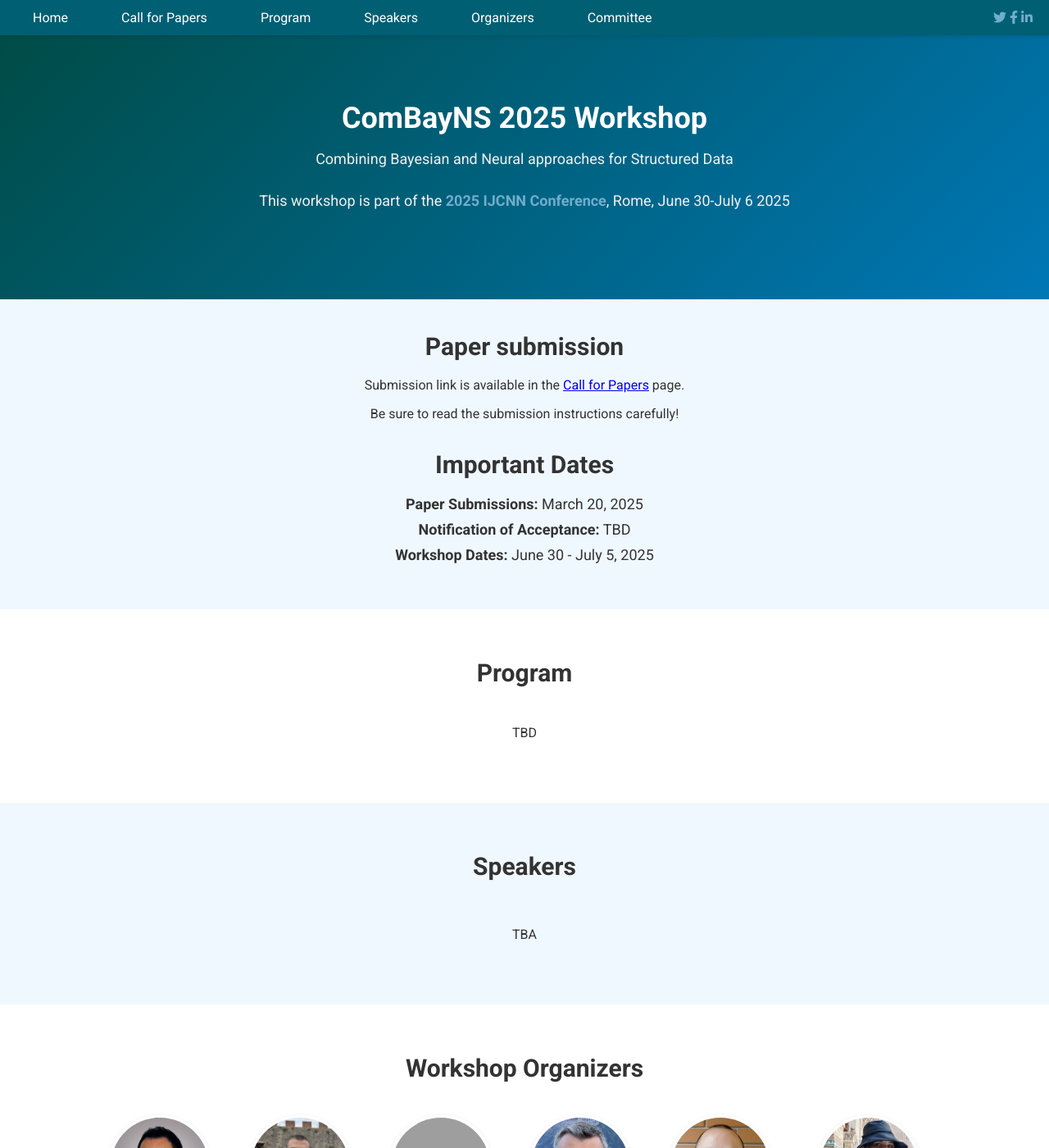
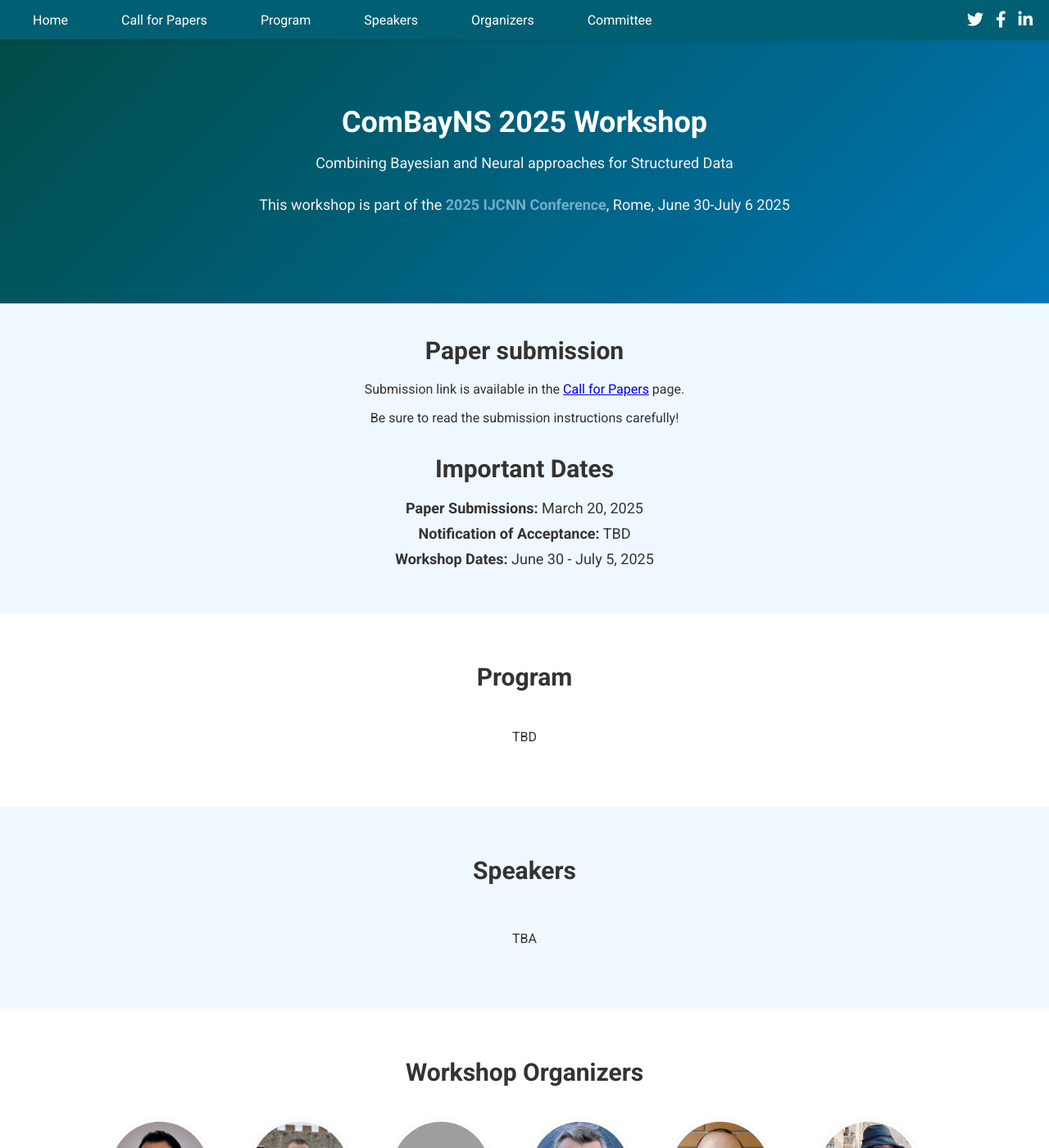
Before and after one commit to combayns2025/combayns2025.github.io, a Jekyll site: the page built from index.md, in a window 1280 px wide and 1400 px high. Shown: the whole window at 82% size. Built offline with Jekyll 4.4.1, drawn with Linux system fonts in a browser that asks for light colours; grey boxes are pictures that could not be loaded.

Commit message:
Update style.css

```diff
--- a/assets/css/style.css
+++ b/assets/css/style.css
@@ -351,8 +351,6 @@ main {
   margin-bottom: 30px;
 }
 
-
-
 /* Footer Styles */
 .footer {
   background-color: #005f73; /* Blue shade for footer */
@@ -366,3 +364,21 @@ main {
   margin: 0;
   font-family: 'Roboto', Arial, sans-serif;
 }
+
+/* Social icons */
+.social-icons {
+  display: flex;
+  gap: 15px; /* Adjust spacing between icons */
+  align-items: center;
+}
+
+.social-icons a {
+  text-decoration: none;
+  color: white; /* Matches the navbar text color */
+  font-size: 20px; /* Adjust the icon size */
+  transition: color 0.3s ease;
+}
+
+.social-icons a:hover {
+  color: #94d2bd; /* Add a hover color for the icons */
+}
```
